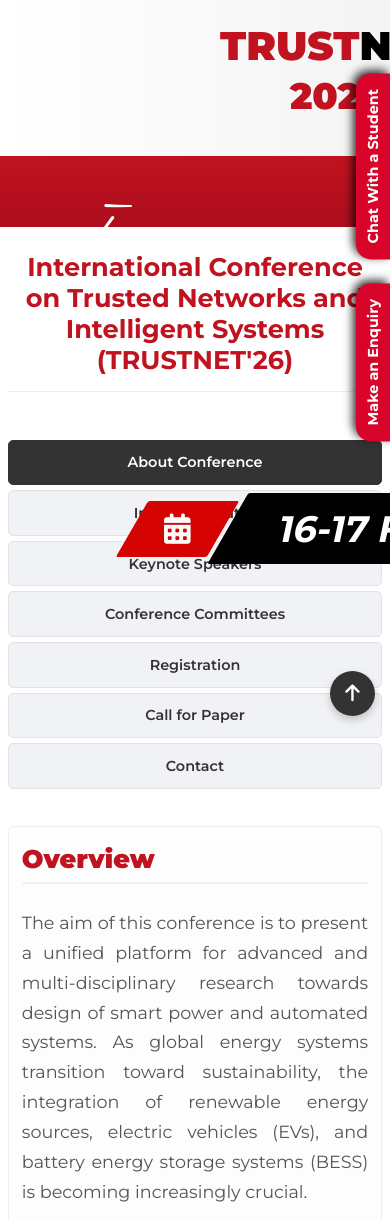
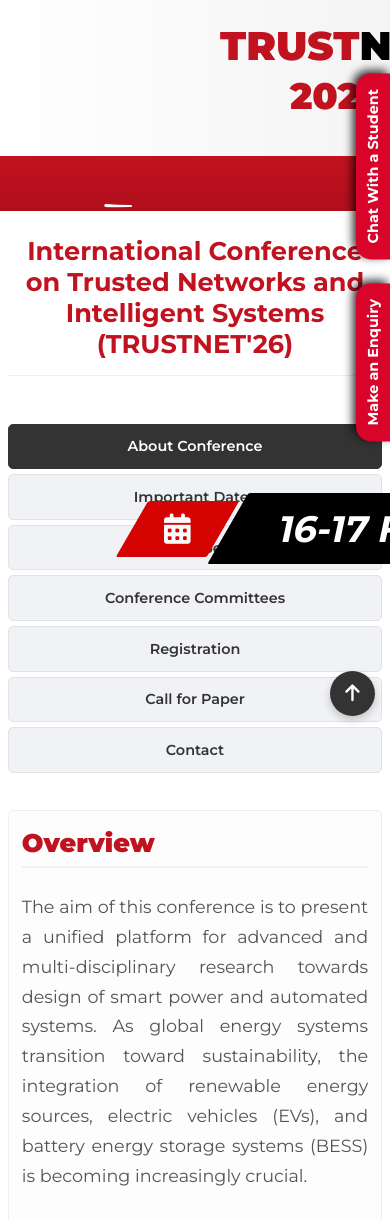
Before and after one commit to Prasoonm11/website-replication-II, a Flask app: page / in a window 390 px wide; the page is wider, and only the part inside the window is pictured. Shown: the part 113-1333 px from the top of that part. Run offline with Flask 3, Linux system fonts and the light colour scheme; some web fonts are replaced.

Commit message:
Fix: Addition Mobile Layout 2

```diff
--- a/static/css/style.css
+++ b/static/css/style.css
@@ -1674,7 +1674,7 @@ footer {
     /* We just need to adjust the content margin for this screen size */
     .main-content {
     /* Pull the content section up - ADJUST -2rem AS NEEDED */
-    margin-top: -29rem;
+    margin-top: -30rem;
 
     /* Ensure no top padding is interfering */
     padding-top: 0 !important;
```
